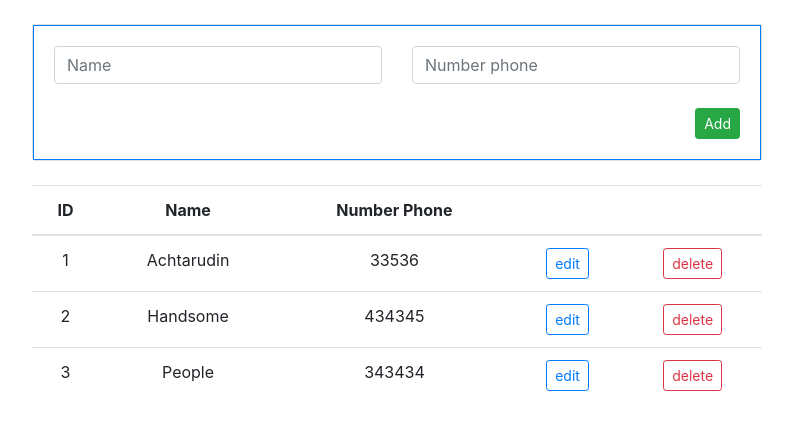
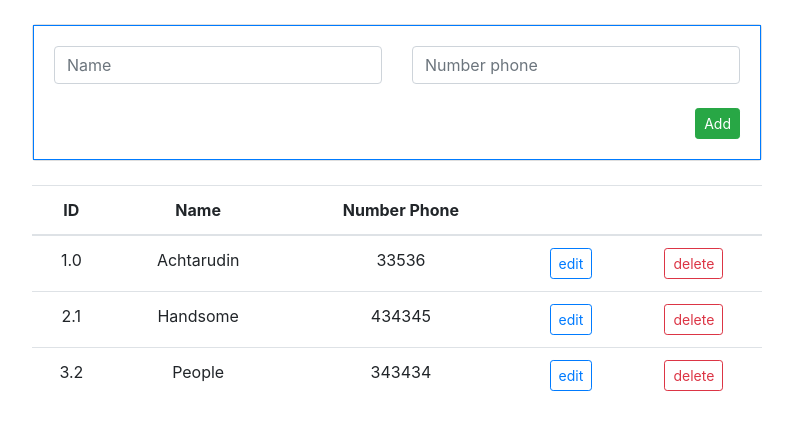
Before and after one commit to achtarudin/crud-table, a Vue app: page / in a window 1280 px wide. Shown: the top 430 px of the page, without its empty margins (243-1036 px from the left). Built offline with nearby package versions, Linux system fonts and the light colour scheme; what vue-sweetalert2 would draw is missing.

Commit message:
Fixing click delete customer

```diff
--- a/src/components/TableCustomers.vue
+++ b/src/components/TableCustomers.vue
@@ -12,10 +12,10 @@
       </thead>
       <tbody>
         <tr scope="row"
-          v-for="customer in custumers"
-          :key="customer.id">
+          v-for="(customer,index) in custumers"
+          :key="index">
           <td class="text-center">
-            {{customer.id}}
+            {{customer.id}}.{{index}}
           </td>
           <td class="text-center">
             {{capitalize(customer.name)}}
@@ -34,7 +34,7 @@
             <button type="button"
             class="btn btn-outline-danger btn-sm"
             @click="deleteCustomer"
-            :value="customer.id">
+            :value="index">
             delete
             </button>
           </td>
```
